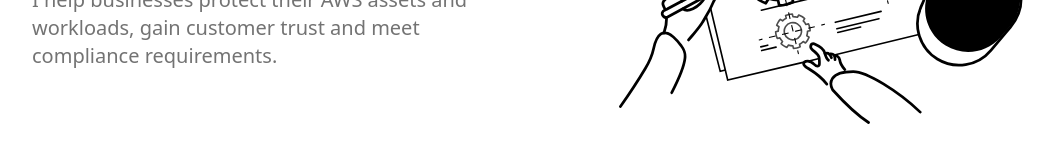
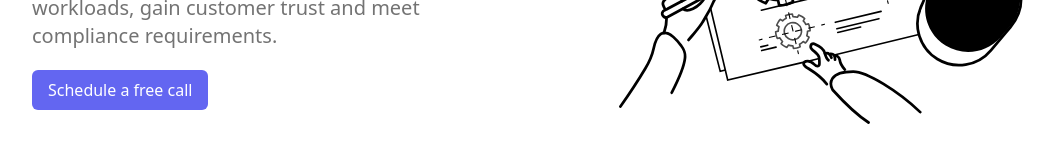
Before and after one commit to rehashly/rehashly-website, a Next.js app: page / in a window 1280 px wide. Shown: the part 476-636 px from the top of the page, without its empty margins (96-1158 px from the left). Built offline with nearby package versions, Linux system fonts and the light colour scheme; no server answers.

Commit message:
Fix CTA button

```diff
--- a/components/ButtonLink.tsx
+++ b/components/ButtonLink.tsx
@@ -1,14 +1,14 @@
 import { Link } from '@/components/Link'
 import React, { AnchorHTMLAttributes } from 'react'
 
-type TextLinkProps = AnchorHTMLAttributes<HTMLAnchorElement>
+type ButtonLinkProps = AnchorHTMLAttributes<HTMLAnchorElement>
 
-export function TextLink(props: TextLinkProps) {
+export function ButtonLink(props: ButtonLinkProps) {
   const { className, ...rest } = props
   return (
     <Link
       className={
-        'h-10 rounded-md bg-primary-500 px-4 font-medium text-white focus:outline-none focus:ring-2 focus:ring-primary-600 ' +
+        'rounded-md bg-primary-500 py-2 px-4 font-medium text-white focus:outline-none focus:ring-2 focus:ring-primary-600 ' +
         `hover:bg-primary-700 focus:ring-offset-2 dark:ring-offset-black dark:hover:bg-primary-400 ${className}`
       }
       {...rest}
--- a/pages/index.tsx
+++ b/pages/index.tsx
@@ -1,3 +1,4 @@
+import { ButtonLink } from '@/components/ButtonLink'
 import { Image } from '@/components/Image'
 import { InvertibleImage } from '@/components/InvertibleImage'
 import { LandingParagraph } from '@/components/LandingParagraph'
@@ -27,7 +28,9 @@ export default function Home() {
                 meet compliance requirements.
               </LandingParagraph>
               <div className="flex justify-center xl:justify-start">
-                <TextLink className="mt-5" href="https://calendly.com/hgad/30min" />
+                <ButtonLink className="mt-5" href="https://calendly.com/hgad/30min">
+                  Schedule a free call
+                </ButtonLink>
               </div>
             </div>
             <div className="order-2">
```
